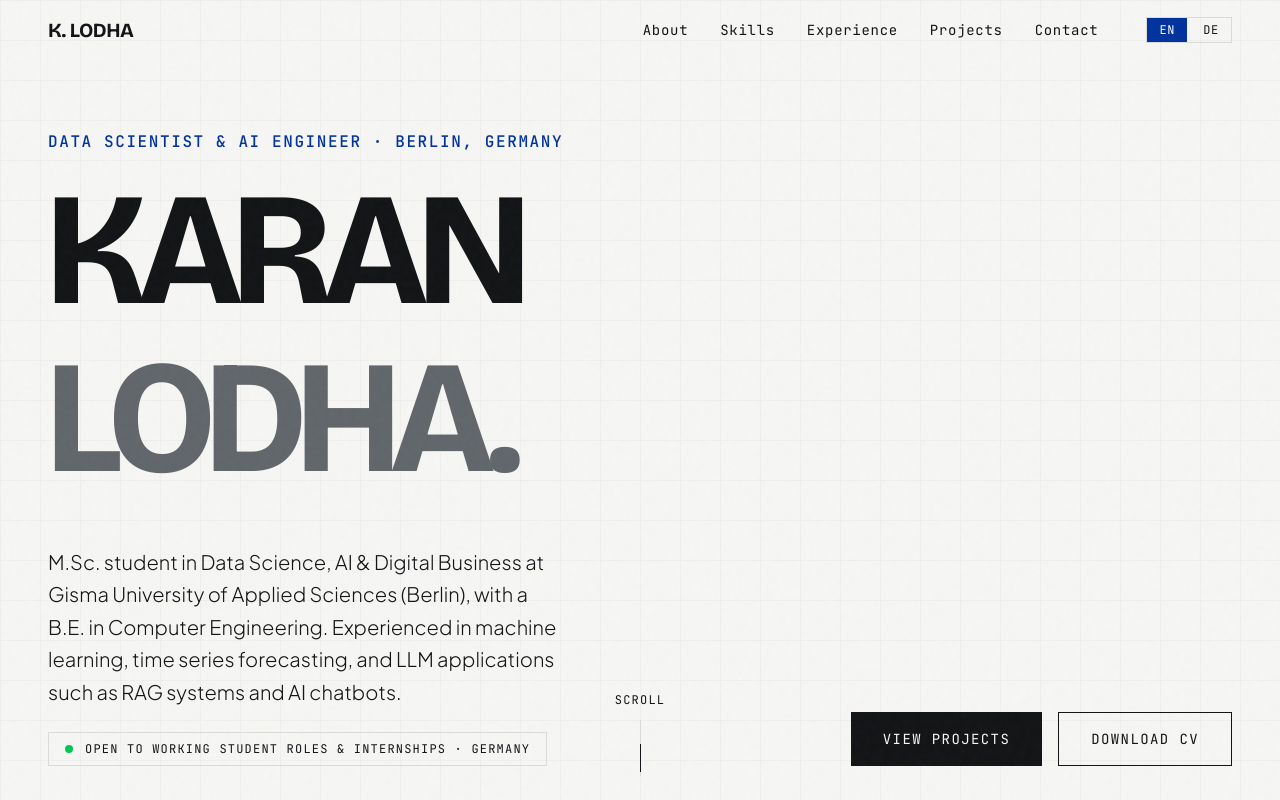
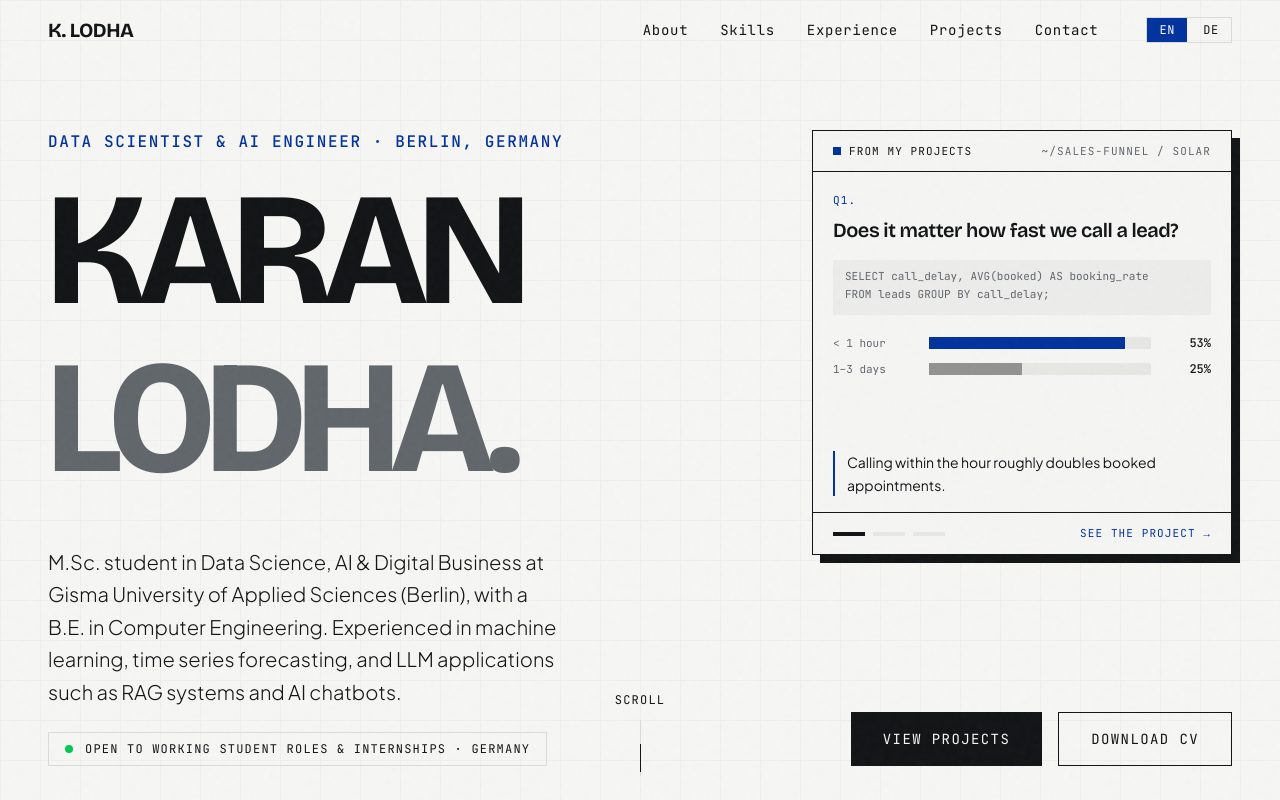
Before and after one commit to Karan6528/portfolio, a React (Vite) app: page / in a window 1280 px wide. Shown: the top 800 px of the page. Built offline with nearby package versions, Linux system fonts and the light colour scheme.

Commit message:
Add sales funnel project with dashboard screenshot

```diff
--- a/src/components/sections/Hero.tsx
+++ b/src/components/sections/Hero.tsx
@@ -1,6 +1,7 @@
 import { motion, type Variants } from 'framer-motion';
 import { useLang } from '@/contexts/LanguageContext';
 import cvFile from '@/assets/Karan_lodha_CV.pdf';
+import { HeroInsights } from './HeroInsights';
 
 export function Hero() {
   const { t } = useLang();
@@ -36,8 +37,13 @@ export function Hero() {
         variants={container}
         initial="hidden"
         animate="show"
-        className="max-w-7xl mx-auto w-full z-10"
+        className="relative max-w-7xl mx-auto w-full z-10"
       >
+        {/* Findings panel in the empty space on the right (large screens only) */}
+        <div className="hidden xl:block absolute right-0 top-0 w-[420px]">
+          <HeroInsights />
+        </div>
+
         <div className="overflow-hidden mb-4">
           <motion.div variants={item} className="font-mono text-sm md:text-base uppercase tracking-widest text-primary font-medium">
             {t('Data Scientist & AI Engineer · Berlin, Germany', 'Data Scientist & KI-Ingenieur · Berlin, Deutschland')}
--- /dev/null
+++ b/src/components/sections/HeroInsights.tsx
@@ -0,0 +1,219 @@
+import { useEffect, useState } from 'react';
+import { AnimatePresence, motion, useReducedMotion } from 'framer-motion';
+import { useLang } from '@/contexts/LanguageContext';
+
+// Real results from my projects. Numbers come from the project READMEs,
+// so if I rerun an analysis I only need to update them here.
+type Bar = { label: string; value: number; display: string; highlight?: boolean };
+
+type Insight = {
+  source: string;
+  question: { en: string; de: string };
+  query: string;
+  bars: Bar[];
+  max: number;
+  takeaway: { en: string; de: string };
+};
+
+const INSIGHTS: Insight[] = [
+  {
+    source: 'sales-funnel / solar',
+    question: {
+      en: 'Does it matter how fast we call a lead?',
+      de: 'Macht es einen Unterschied, wie schnell wir anrufen?',
+    },
+    query: `SELECT call_delay, AVG(booked) AS booking_rate
+FROM leads GROUP BY call_delay;`,
+    bars: [
+      { label: '< 1 hour', value: 53, display: '53%', highlight: true },
+      { label: '1–3 days', value: 25, display: '25%' },
+    ],
+    max: 60,
+    takeaway: {
+      en: 'Calling within the hour roughly doubles booked appointments.',
+      de: 'Anruf innerhalb einer Stunde verdoppelt etwa die Terminbuchungen.',
+    },
+  },
+  {
+    source: 'sales-funnel / solar',
+    question: {
+      en: 'Which channel brings the cheapest customers?',
+      de: 'Welcher Kanal bringt die günstigsten Kunden?',
+    },
+    query: `SELECT channel, spend / contracts AS cost_per_contract
+FROM channel_kpis ORDER BY 2;`,
+    bars: [
+      { label: 'Organic', value: 121, display: '€121', highlight: true },
+      { label: 'Referral', value: 166, display: '€166', highlight: true },
+      { label: 'Meta Ads', value: 616, display: '€616' },
+    ],
+    max: 650,
+    takeaway: {
+      en: 'Meta has the cheapest leads (€28) but the most expensive contracts.',
+      de: 'Meta hat die günstigsten Leads (28 €), aber die teuersten Verträge.',
+    },
+  },
+  {
+    source: 'sales-funnel / olist',
+    question: {
+      en: 'Which lead sources actually turn into sellers?',
+      de: 'Welche Lead-Quellen werden wirklich zu Verkäufern?',
+    },
+    query: `SELECT origin, COUNT(deal_id) * 1.0 / COUNT(*) AS conv
+FROM leads LEFT JOIN deals USING (lead_id) GROUP BY 1;`,
+    bars: [
+      { label: 'Untracked', value: 21, display: '21%', highlight: true },
+      { label: 'Search', value: 15, display: '15%' },
+      { label: 'Social', value: 6.3, display: '6.3%' },
+      { label: 'Email', value: 4, display: '4.0%' },
+    ],
+    max: 25,
+    takeaway: {
+      en: 'The best "channel" is untracked. Fix tracking before moving budget.',
+      de: 'Der beste „Kanal“ ist unbekannt. Erst Tracking reparieren, dann Budget verschieben.',
+    },
+  },
+];
+
+const CYCLE_MS = 7000;
+
+export function HeroInsights() {
+  const { lang, t } = useLang();
+  const reduceMotion = useReducedMotion();
+  const [index, setIndex] = useState(0);
+  const [paused, setPaused] = useState(false);
+  const [typed, setTyped] = useState(0);
+
+  const insight = INSIGHTS[index];
+
+  // move to the next finding every few seconds (stops while hovered)
+  useEffect(() => {
+    if (paused || reduceMotion) return;
+    const id = window.setTimeout(() => setIndex((i) => (i + 1) % INSIGHTS.length), CYCLE_MS);
+    return () => window.clearTimeout(id);
+  }, [index, paused, reduceMotion]);
+
+  // type the query out character by character
+  useEffect(() => {
+    if (reduceMotion) {
+      setTyped(insight.query.length);
+      return;
+    }
+    setTyped(0);
+    const id = window.setInterval(() => {
+      setTyped((n) => {
+        if (n >= insight.query.length) {
+          window.clearInterval(id);
+          return n;
+        }
+        return n + 2;
+      });
+    }, 18);
+    return () => window.clearInterval(id);
+  }, [index, insight.query.length, reduceMotion]);
+
+  const queryDone = typed >= insight.query.length;
+
+  return (
+    <motion.aside
+      initial={{ opacity: 0, x: 40 }}
+      animate={{ opacity: 1, x: 0 }}
+      transition={{ delay: 0.9, duration: 0.8, ease: [0.16, 1, 0.3, 1] }}
+      onMouseEnter={() => setPaused(true)}
+      onMouseLeave={() => setPaused(false)}
+      className="w-full border border-foreground bg-background/90 backdrop-blur-sm shadow-[8px_8px_0_0_hsl(var(--foreground))]"
+      aria-label={t('Findings from my projects', 'Ergebnisse aus meinen Projekten')}
+    >
+      {/* header */}
+      <div className="flex items-center justify-between border-b border-foreground px-5 py-3 font-mono text-[11px] uppercase tracking-widest">
+        <span className="flex items-center gap-2">
+          <span className="h-2 w-2 bg-primary" />
+          {t('From my projects', 'Aus meinen Projekten')}
+        </span>
+        <span className="text-muted-foreground">~/{insight.source}</span>
+      </div>
+
+      <div className="px-5 pt-5 pb-4 min-h-[340px] flex flex-col">
+        <AnimatePresence mode="wait">
+          <motion.div
+            key={index}
+            initial={{ opacity: 0, y: 10 }}
+            animate={{ opacity: 1, y: 0 }}
+            exit={{ opacity: 0, y: -10 }}
+            transition={{ duration: 0.3 }}
+            className="flex flex-col flex-1"
+          >
+            <p className="font-mono text-[11px] uppercase tracking-widest text-primary mb-2">
+              Q{index + 1}.
+            </p>
+            <h4 className="font-display text-xl font-semibold leading-snug mb-4">
+              {insight.question[lang]}
+            </h4>
+
+            <pre className="font-mono text-[11px] leading-relaxed text-muted-foreground bg-muted/60 px-3 py-2 mb-5 whitespace-pre-wrap min-h-[3.4rem]">
+              {insight.query.slice(0, typed)}
+              {!queryDone && <span className="inline-block w-[6px] h-3 bg-foreground align-middle animate-pulse" />}
+            </pre>
+
+            <div className="space-y-2.5 mb-5">
+              {insight.bars.map((bar, i) => (
+                <div key={bar.label} className="grid grid-cols-[84px_1fr_48px] items-center gap-3">
+                  <span className="font-mono text-[11px] text-muted-foreground truncate">{bar.label}</span>
+                  <div className="h-3 bg-muted relative overflow-hidden">
+                    <motion.div
+                      className={`absolute inset-y-0 left-0 ${bar.highlight ? 'bg-primary' : 'bg-foreground/40'}`}
+                      initial={{ width: 0 }}
+                      animate={{ width: queryDone ? `${(bar.value / insight.max) * 100}%` : 0 }}
+                      transition={{ duration: 0.7, delay: i * 0.08, ease: [0.16, 1, 0.3, 1] }}
+                    />
+                  </div>
+                  <span className="font-mono text-xs font-medium text-right">{bar.display}</span>
+                </div>
+              ))}
+            </div>
+
+            <motion.p
+              initial={{ opacity: 0 }}
+              animate={{ opacity: queryDone ? 1 : 0 }}
+              transition={{ duration: 0.4, delay: 0.5 }}
+              className="mt-auto text-sm leading-relaxed border-l-2 border-primary pl-3"
+            >
+              {insight.takeaway[lang]}
+            </motion.p>
+          </motion.div>
+        </AnimatePresence>
+      </div>
+
+      {/* footer: switch between findings */}
+      <div className="flex items-center justify-between border-t border-foreground px-5 py-3">
+        <div className="flex gap-2">
+          {INSIGHTS.map((_, i) => (
+            <button
+              key={i}
+              onClick={() => setIndex(i)}
+              aria-label={`${t('Show finding', 'Ergebnis anzeigen')} ${i + 1}`}
+              className="relative h-1 w-8 bg-muted overflow-hidden"
+            >
+              {i === index && (
+                <motion.span
+                  key={`${index}-${paused}`}
+                  className="absolute inset-y-0 left-0 bg-foreground"
+                  initial={{ width: paused || reduceMotion ? '100%' : 0 }}
+                  animate={{ width: '100%' }}
+                  transition={{ duration: paused || reduceMotion ? 0 : CYCLE_MS / 1000, ease: 'linear' }}
+                />
+              )}
+              {i < index && <span className="absolute inset-0 bg-foreground/40" />}
+            </button>
+          ))}
+        </div>
+        <button
+          onClick={() => document.getElementById('projects')?.scrollIntoView({ behavior: 'smooth' })}
+          className="font-mono text-[11px] uppercase tracking-widest text-primary hover:underline"
+        >
+          {t('See the project', 'Zum Projekt')} →
+        </button>
+      </div>
+    </motion.aside>
+  );
+}
--- a/src/components/sections/Projects.tsx
+++ b/src/components/sections/Projects.tsx
@@ -4,7 +4,7 @@ import project1Img from '@/assets/project-1.jpg';
 import project2Img from '@/assets/project-2.jpg';
 import project3Img from '@/assets/project-3.jpg';
 import project4Img from '@/assets/project-4.jpg';
-import project5Img from '@/assets/project-5.jpg';
+import project5Img from '@/assets/project-5-dashboard.jpg';
 
 
 // To use a new image: put it in src/assets/, import it here, and use it below.
```
Also changed, not shown: src/assets/project-5-dashboard.jpg (added).
